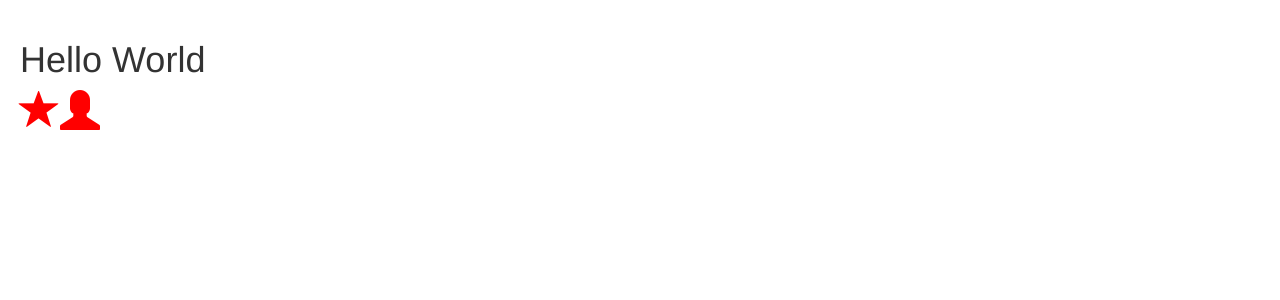
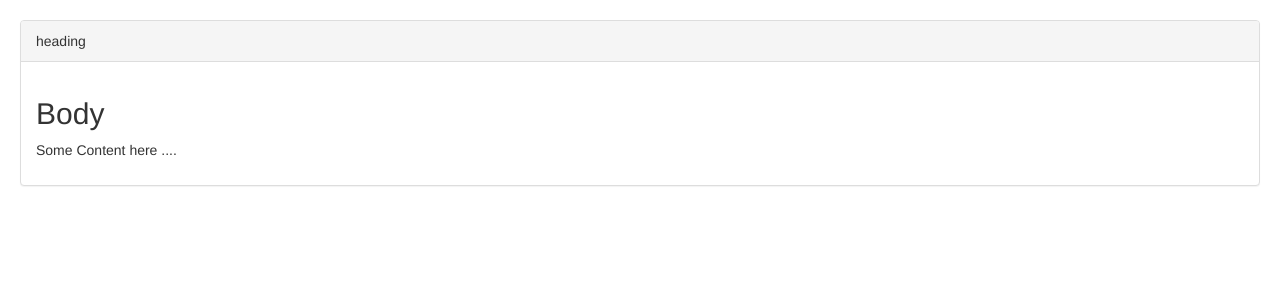
Before and after one commit to mohamedmonirshabana/angularProject, an Angular app: page / in a window 1280 px wide. Shown: the top 300 px of the page. Built offline with nearby package versions, Linux system fonts and the light colour scheme.

Commit message:
add some for panel and select

```diff
--- a/src/app/app.component.html
+++ b/src/app/app.component.html
@@ -1,2 +1,9 @@
-<h1>Hello World</h1>
-<favorite [isFavorite]="post.isFavorite" (change)="onFavoriteChange($event)"></favorite>
+<bootstrap-panel>
+    <div class="heading">
+        heading
+    </div>
+    <div class="body">
+        <h2>Body</h2>
+        <p>Some Content here ....</p>
+    </div>
+</bootstrap-panel>
--- a/src/app/panel/panel.component.html
+++ b/src/app/panel/panel.component.html
@@ -1 +1,8 @@
-<p>panel works!</p>
+<div class="panel panel-default">
+    <div class="panel-heading">
+        <ng-content select=".heading"></ng-content>
+    </div>
+    <div class="panel-body">
+        <ng-content select=".body"></ng-content>
+    </div>
+</div>
--- a/src/app/panel/panel.component.ts
+++ b/src/app/panel/panel.component.ts
@@ -1,7 +1,7 @@
 import { Component, OnInit } from '@angular/core';
 
 @Component({
-  selector: 'app-panel',
+  selector: 'bootstrap-panel',
   templateUrl: './panel.component.html',
   styleUrls: ['./panel.component.css']
 })
```
